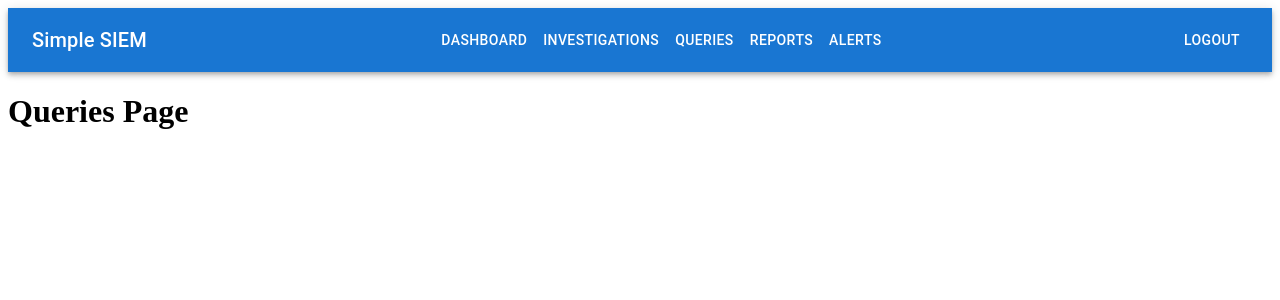
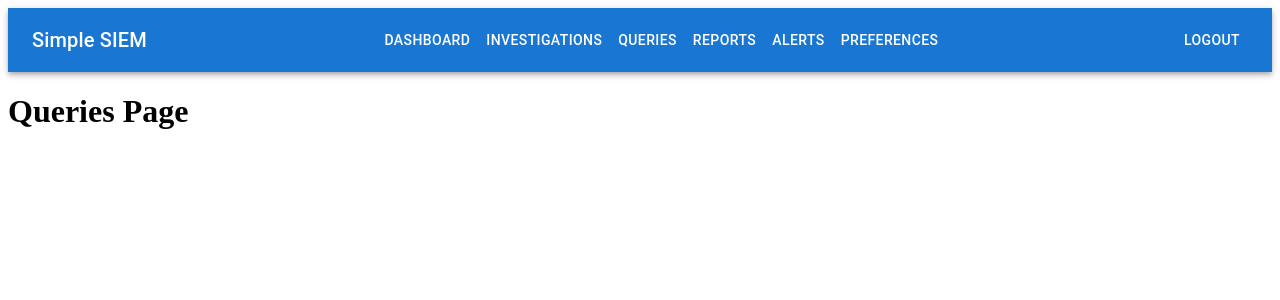
Before and after one commit to kylerobertson84/i14-ssiem, a React (Create React App) app in the folder frontend/: page /queries in a window 1280 px wide. Shown: the top 300 px of the page. Built offline with nearby package versions, Linux system fonts and the light colour scheme; no server answers.

Commit message:
Preference page created

```diff
--- a/frontend/src/components/NavBar.js
+++ b/frontend/src/components/NavBar.js
@@ -42,6 +42,9 @@ const Navbar = () => {
                   <Button color="inherit" component={Link} to="/alerts">
                       Alerts
                   </Button>
+                  <Button color='inherit' component={Link} to='/preferences'>
+                        Preferences
+                  </Button>
                 </Box>
                 <Button color="inherit" onClick={handleLogout}>
                     Logout
```
Also changed, not shown: frontend/src/pages/preferences.js (added, +15 -0 lines).
